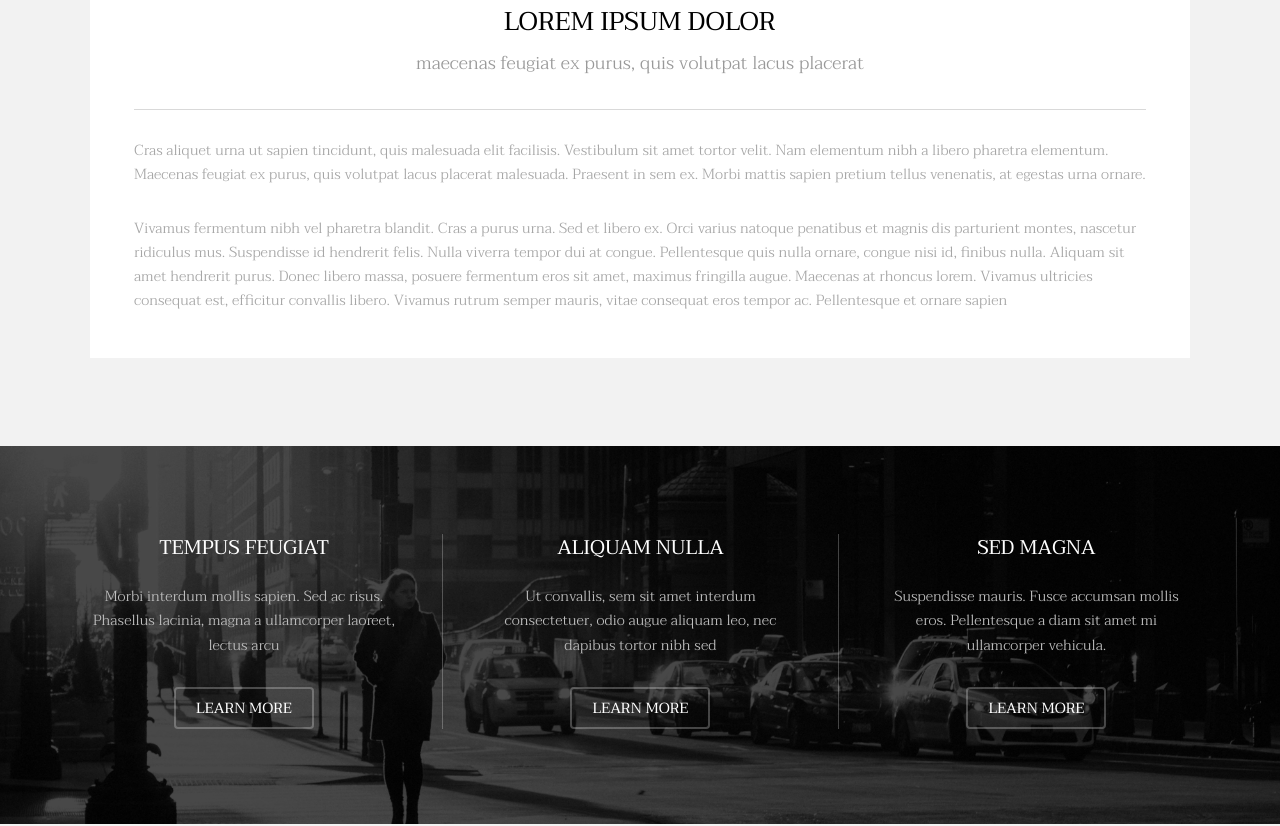
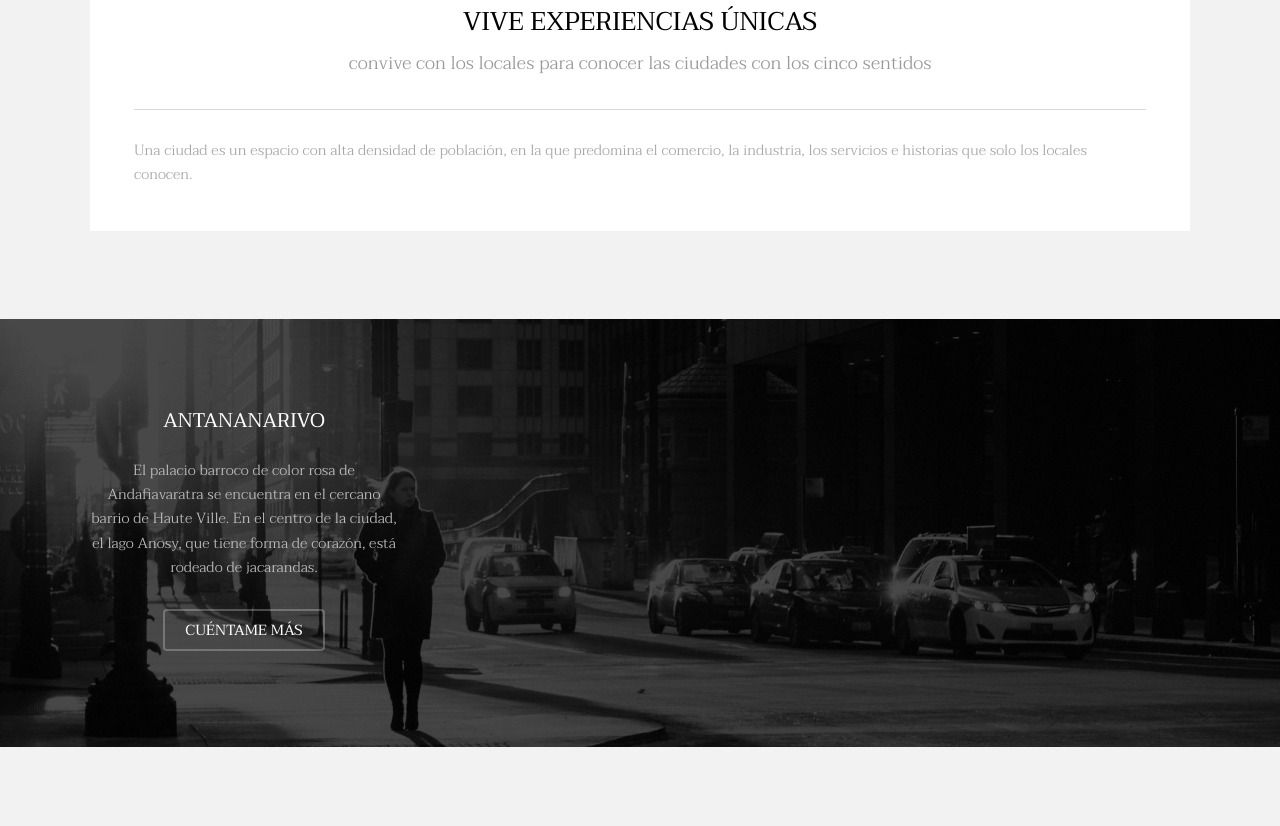
Before and after one commit to AdrianPlaPorta/04_REP_METROPOLITA, a plain HTML site: page index.html in a window 1280 px wide. Shown: the part 1286-2112 px from the top of the page. Drawn offline with Linux system fonts and the light colour scheme.

Commit message:
Todos los textos que faltan por Aaron

```diff
--- a/index.html
+++ b/index.html
@@ -53,12 +53,11 @@
 							</div>
 							<div class="content">
 								<header class="align-center">
-									<h2>Lorem ipsum dolor</h2>
-									<p>maecenas feugiat ex purus, quis volutpat lacus placerat</p>
+									<h2>VIVE EXPERIENCIAS ÚNICAS</h2>
+									<p>convive con los locales para conocer las ciudades con los cinco sentidos</p>
 								</header>
 								<hr />
-								<p> Cras aliquet urna ut sapien tincidunt, quis malesuada elit facilisis. Vestibulum sit amet tortor velit. Nam elementum nibh a libero pharetra elementum. Maecenas feugiat ex purus, quis volutpat lacus placerat malesuada. Praesent in sem ex. Morbi mattis sapien pretium tellus venenatis, at egestas urna ornare.</p>
-								<p>Vivamus fermentum nibh vel pharetra blandit. Cras a purus urna. Sed et libero ex. Orci varius natoque penatibus et magnis dis parturient montes, nascetur ridiculus mus. Suspendisse id hendrerit felis. Nulla viverra tempor dui at congue. Pellentesque quis nulla ornare, congue nisi id, finibus nulla. Aliquam sit amet hendrerit purus. Donec libero massa, posuere fermentum eros sit amet, maximus fringilla augue. Maecenas at rhoncus lorem. Vivamus ultricies consequat est, efficitur convallis libero. Vivamus rutrum semper mauris, vitae consequat eros tempor ac. Pellentesque et ornare sapien</p>
+								<p> Una ciudad es un espacio con alta densidad de población, en la que predomina el comercio, la industria, los servicios e historias que solo los locales conocen.</p>
 							</div>
 						</div>
 					</div>
@@ -71,29 +70,11 @@
 					<div id="flexgrid">
 						<div>
 							<header>
-								<h3>Tempus Feugiat</h3>
+								<h3>ANTANANARIVO</h3>
 							</header>
-							<p>Morbi interdum mollis sapien. Sed ac risus. Phasellus lacinia, magna a ullamcorper laoreet, lectus arcu</p>
+							<p>El palacio barroco de color rosa de Andafiavaratra se encuentra en el cercano barrio de Haute Ville. En el centro de la ciudad, el lago Anosy, que tiene forma de corazón, está rodeado de jacarandas.</p>
 							<ul class="actions">
-								<li><a href="#" class="button alt">Learn More</a></li>
-							</ul>
-						</div>
-						<div>
-							<header>
-								<h3>Aliquam Nulla</h3>
-							</header>
-							<p>Ut convallis, sem sit amet interdum consectetuer, odio augue aliquam leo, nec dapibus tortor nibh sed </p>
-							<ul class="actions">
-								<li><a href="#" class="button alt">Learn More</a></li>
-							</ul>
-						</div>
-						<div>
-							<header>
-								<h3>Sed Magna</h3>
-							</header>
-							<p>Suspendisse mauris. Fusce accumsan mollis eros. Pellentesque a diam sit amet mi ullamcorper vehicula.</p>
-							<ul class="actions">
-								<li><a href="#" class="button alt">Learn More</a></li>
+								<li><a href="#" class="button alt">CUÉNTAME MÁS</a></li>
 							</ul>
 						</div>
 					</div>
```
